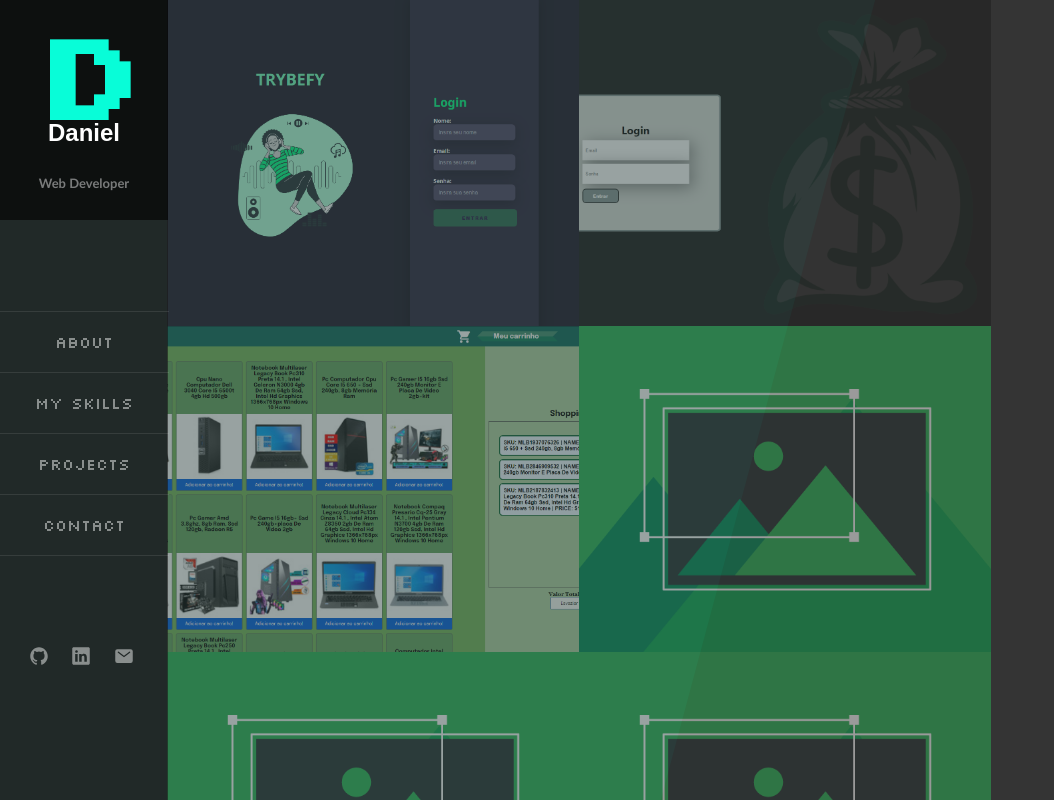
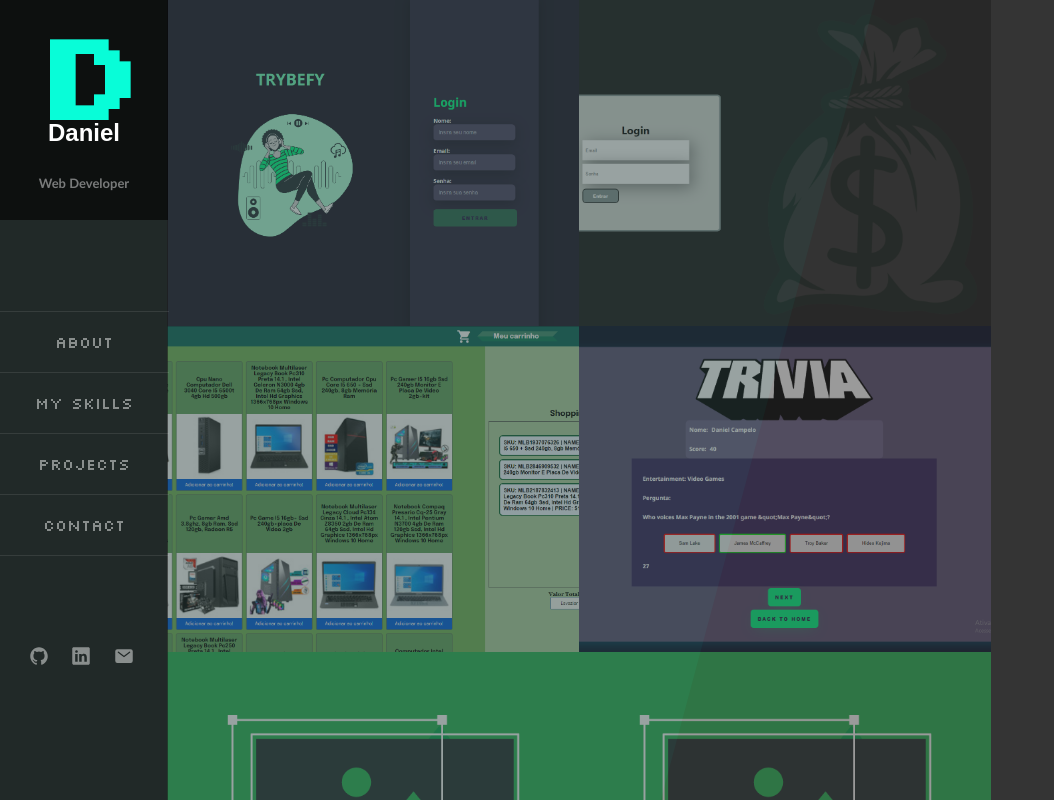
Before and after one commit to danielcampl/portfolio-daniel, a React (Create React App) app: page /projects in a window 1280 px wide. Shown: the top 800 px of the page, without its empty margins (0-1054 px from the left). Built offline with nearby package versions, Linux system fonts and the light colour scheme; a web font is replaced by a local one.

Commit message:
Add new project trivia game and correct link target from shopping cart

```diff
--- a/src/pages/Projects.js
+++ b/src/pages/Projects.js
@@ -6,6 +6,7 @@ import Empty from "../assets/images/Empty.png";
 import Trybefy from "../assets/images/trybefy.png";
 import Wallet from "../assets/images/trybe-wallet.png";
 import Shopping from "../assets/images/Shopping-cart.png";
+import Trivia from "../assets/images/trivia.png";
 import "../CSS/Projects.css";
 
 export default function Projects() {
@@ -39,14 +40,14 @@ export default function Projects() {
             <div className="magicwall-item lazyload">
               <img src={Shopping} alt="img" />
               <div className="hover-content" />
-              <a href="#" target="_blank" className="colorbox"><p>View this project</p></a>
+              <a href="https://github.com/danielcampl/shopping-cart-project" target="_blank" className="colorbox"><p>View this project</p></a>
             </div>
           </li>
           <li>
             <div className="magicwall-item lazyload">
-              <img src={Empty} alt="img" />
+              <img src={Trivia} alt="img" />
               <div className="hover-content" />
-              <a href="#" target="_blank" className="colorbox"><p>Empty</p></a>
+              <a href="https://github.com/danielcampl/trivia-game-project" target="_blank" className="colorbox"><p>View this project</p></a>
             </div>
           </li>
           <li>
```
Also changed, not shown: src/assets/images/trivia.png (added).
